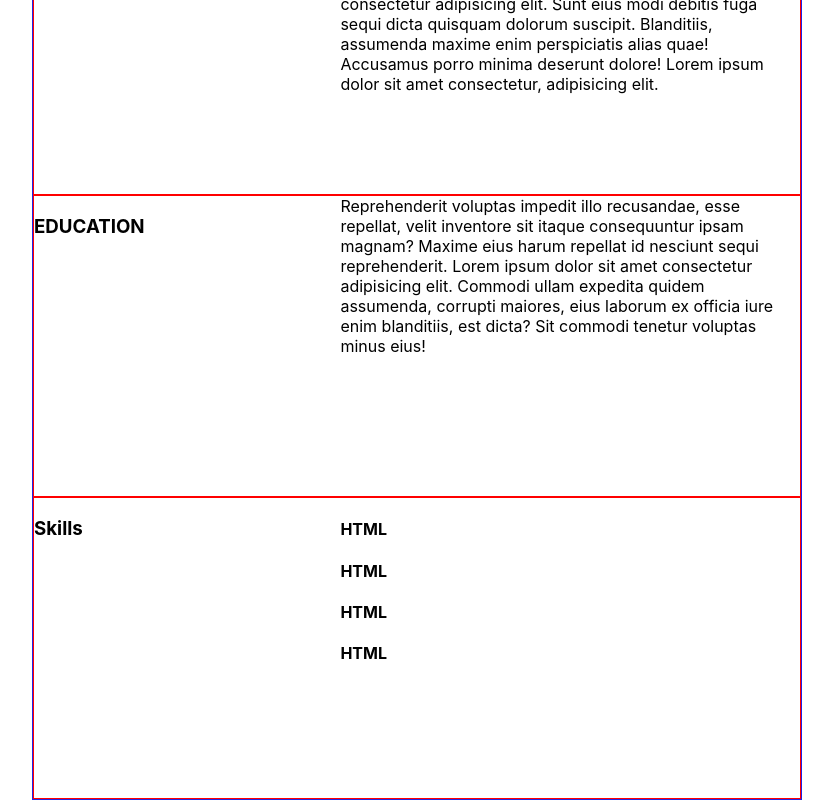
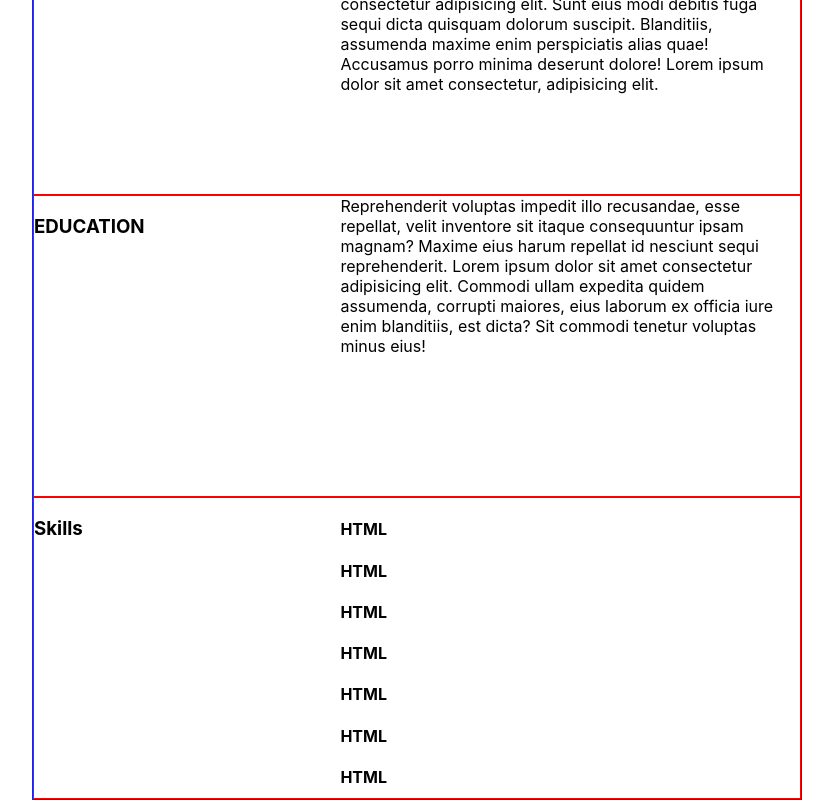
Before and after one commit to Muelji/myportfoliowebsite, a React (Create React App) app: page / in a window 1280 px wide. Shown: the part 1708-2508 px from the top of the page, without its empty margins (223-1056 px from the left). Built offline with nearby package versions, Linux system fonts and the light colour scheme.

Commit message:
working on the career component

```diff
--- a/src/Components/Career.jsx
+++ b/src/Components/Career.jsx
@@ -26,6 +26,9 @@ function Career() {
                <h4>HTML</h4>
                <h4>HTML</h4>
                <h4>HTML</h4>
+               <h4>HTML</h4>
+               <h4>HTML</h4>
+               <h4>HTML</h4>
                </div>
 
            </div>
```
